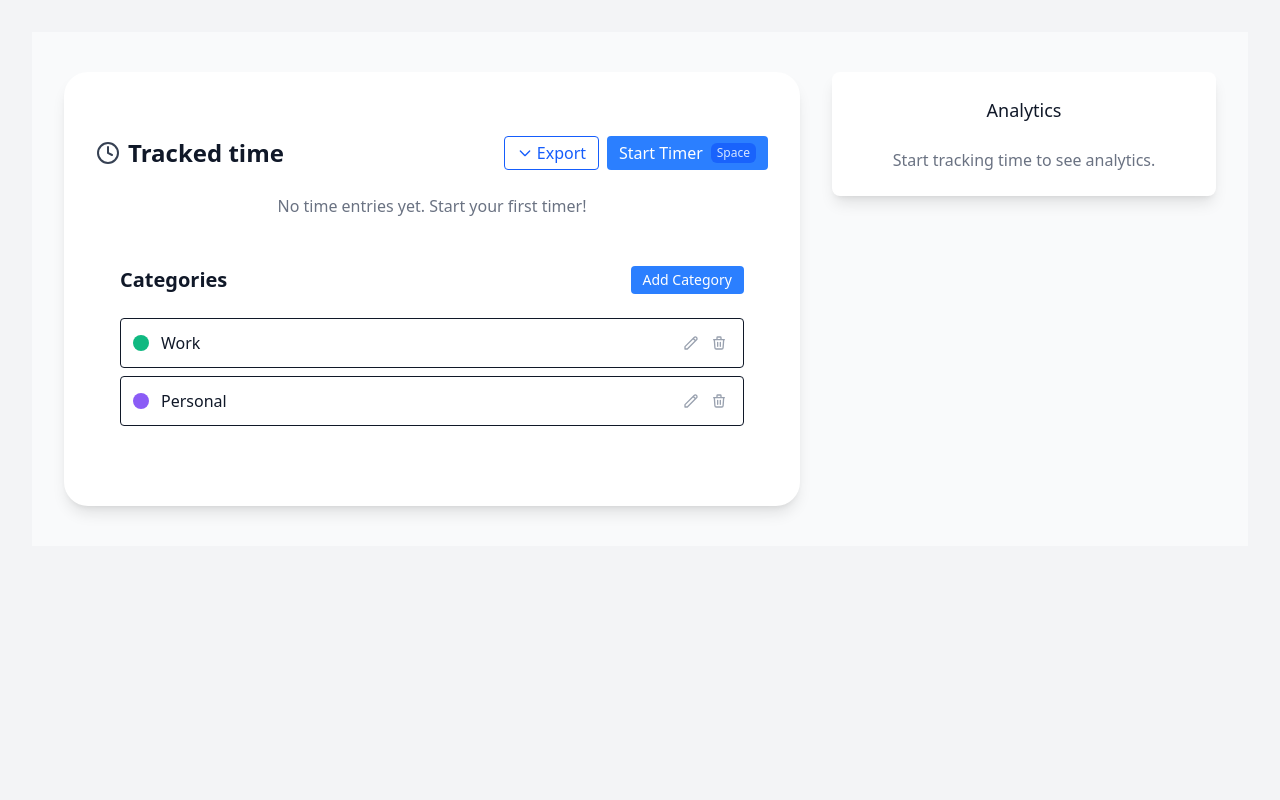
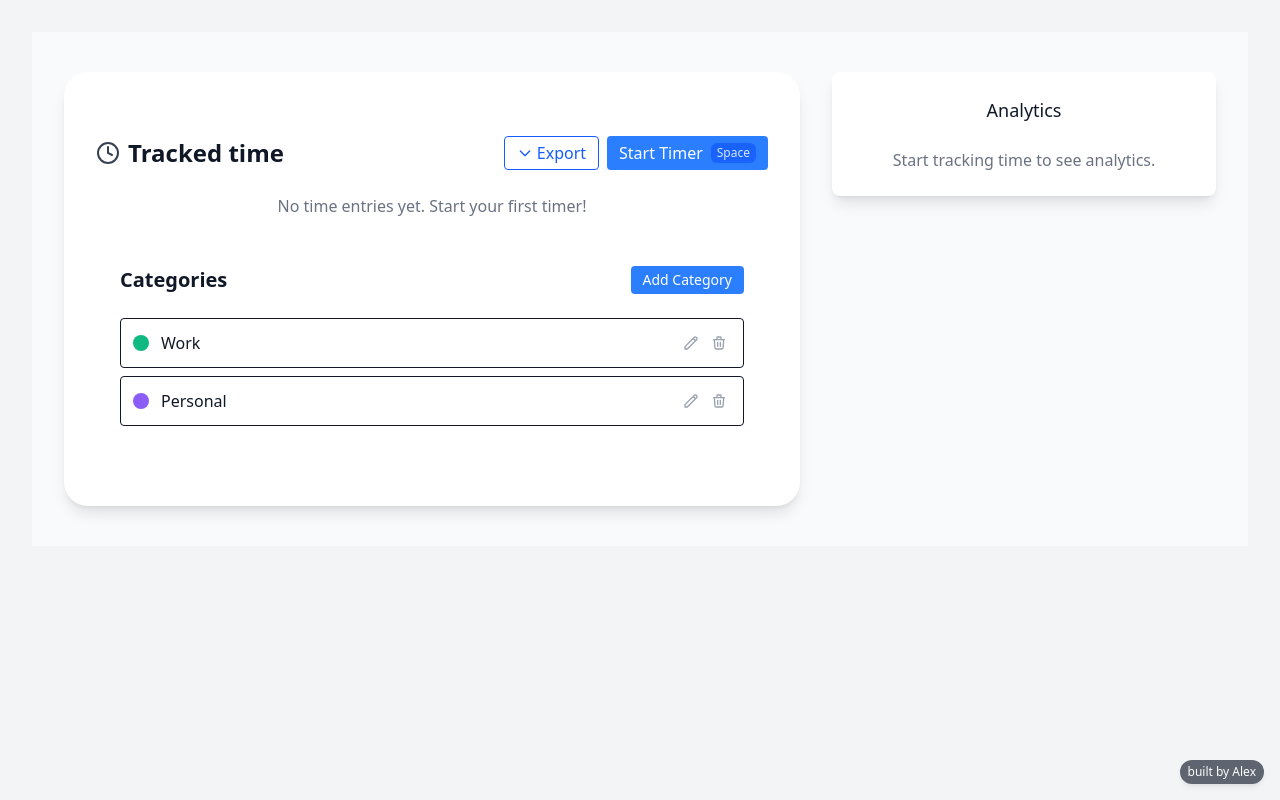
Before and after one commit to mauricedesaxe/time-tracker, a React (Vite) app: page / in a window 1280 px wide. Built offline with nearby package versions, Linux system fonts and the light colour scheme.

Commit message:
add built by Alex badge

```diff
--- a/src/App.tsx
+++ b/src/App.tsx
@@ -25,6 +25,15 @@ function App() {
           <AnalyticsCharts />
         </aside>
       </div>
+
+      <a
+        href="https://alexlazar.dev"
+        target="_blank"
+        rel="noopener noreferrer"
+        className="fixed bottom-4 right-4 text-xs bg-gray-800 dark:bg-gray-700 text-white px-2 py-1 rounded-full shadow-md hover:bg-gray-700 dark:hover:bg-gray-600 transition-colors duration-200 opacity-70 hover:opacity-100"
+      >
+        built by Alex
+      </a>
     </div>
   );
 }
```
